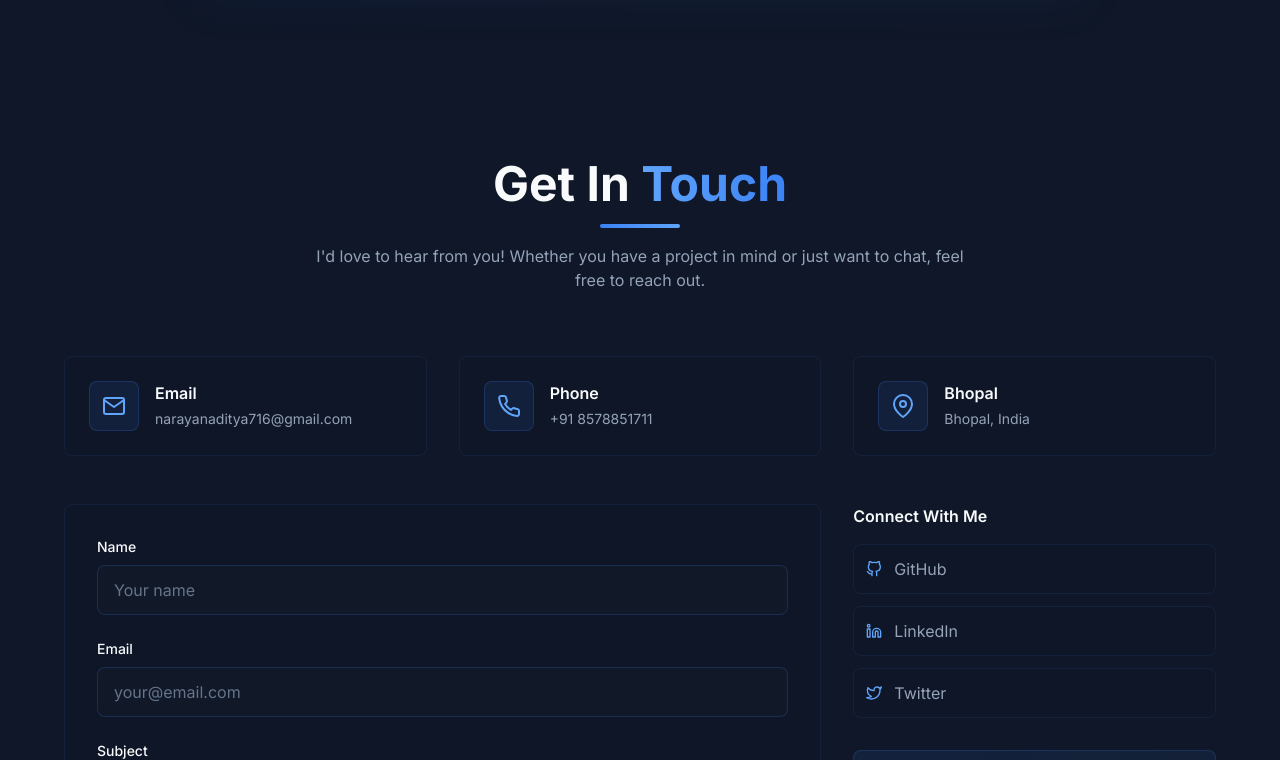
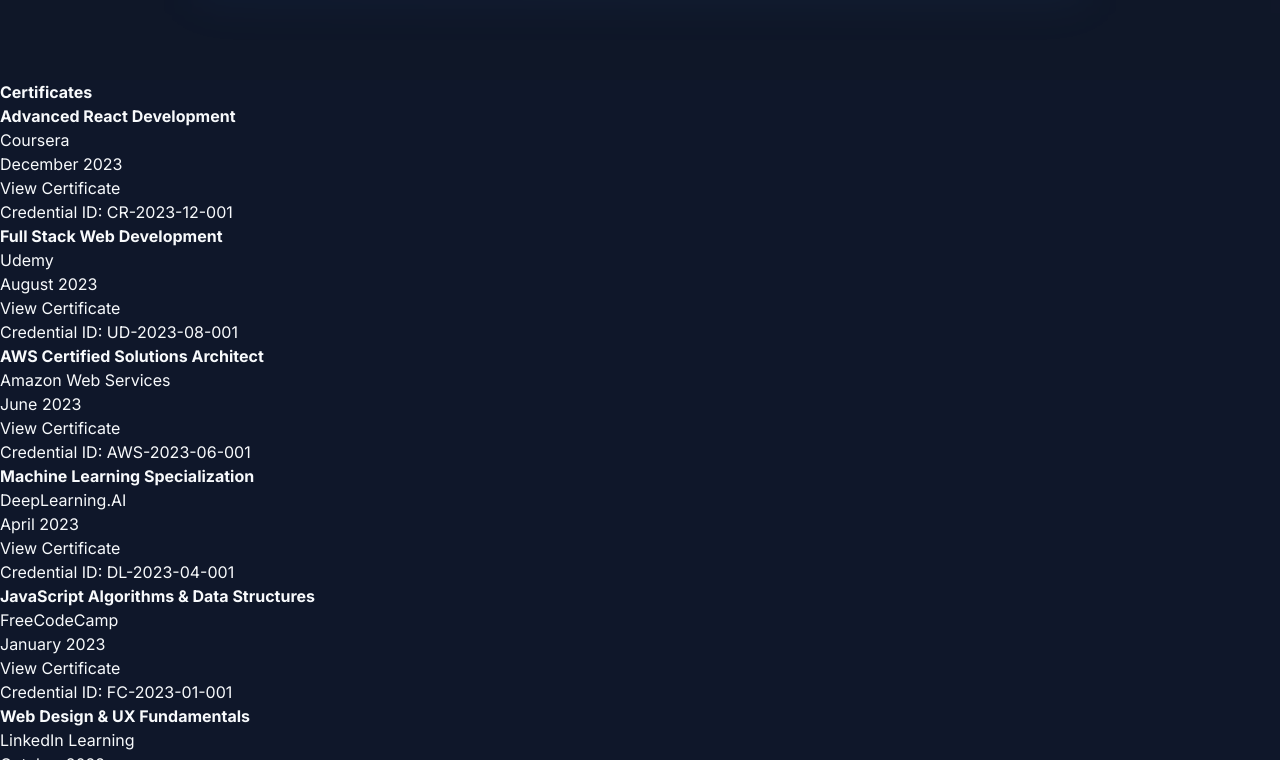
Before and after one commit to adityasingh3308/Portfolio, a React (Vite) app: page / in a window 1280 px wide. Shown: the part 7100-7860 px from the top of the page. Built offline with nearby package versions, Linux system fonts and the light colour scheme; no server answers.

Commit message:
Add certificates

```diff
--- /dev/null
+++ b/src/components/Certificates.jsx
@@ -0,0 +1,31 @@
+import { certificatesData } from "../data/certificates";
+
+const Certificates = () => {
+  return (
+    <section id="certificates">
+      <h2>Certificates</h2>
+
+      <div>
+        {certificatesData.map((certificate) => (
+          <div key={certificate.id}>
+            <h3>{certificate.name}</h3>
+            <p>{certificate.organization}</p>
+            <p>{certificate.date}</p>
+
+            <a
+              href={certificate.credentialUrl}
+              target="_blank"
+              rel="noopener noreferrer"
+            >
+              View Certificate
+            </a>
+
+            <p>Credential ID: {certificate.credentialId}</p>
+          </div>
+        ))}
+      </div>
+    </section>
+  );
+};
+
+export default Certificates;
--- a/src/pages/Home.jsx
+++ b/src/pages/Home.jsx
@@ -9,6 +9,7 @@
 import Achievements from '../components/Achievements';
 import Contact from '../components/Contact';
 import Footer from '../components/Footer';
+import Certificates from  '../components/Certificates';
 
 const Home = () => {
   useEffect(() => {
@@ -56,6 +57,7 @@
       <Projects />
       <Achievements />
       <Education />
+      <Certificates/>
       <Contact />
       <Footer />
     </motion.main>
```
